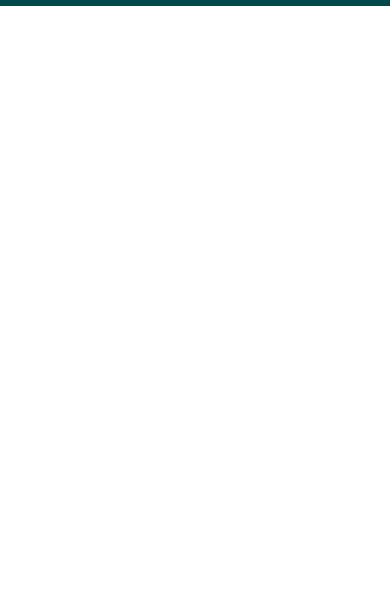
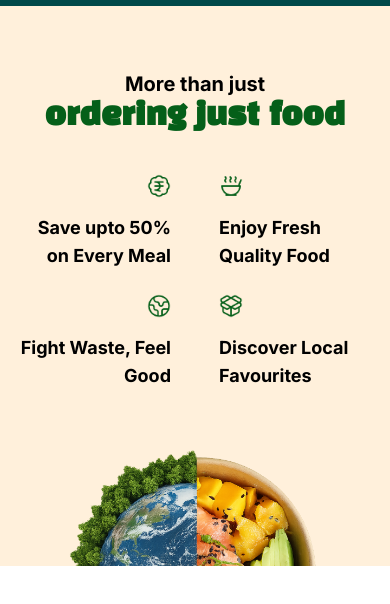
Before and after one commit to 28JayG/fozo-landing, a Next.js app: page / in a window 390 px wide. Shown: the part 1478-2082 px from the top of the page. Before the commit the page ends 2026 px from the top, so only its background shows below. Built offline with nearby package versions, Linux system fonts and the light colour scheme.

Commit message:
more than ordering food responsive

```diff
--- a/src/components/download-app/download-app.component.tsx
+++ b/src/components/download-app/download-app.component.tsx
@@ -9,8 +9,8 @@ const DownloadApp = () => {
           <span className='text-brand-orange'>save money and the planet</span>
         </p>
         <div className='flex flex-col lg:flex-row gap-11'>
-          <DownloadAppCard appLink='' platform='iOS' qrImageLink='' />
-          <DownloadAppCard appLink='' platform='Android' qrImageLink='' />
+          <DownloadAppCard appLink='' platform='iOS' qrImageLink='https://i.ibb.co/4ydGXDK/Fozo-Form-QR.png' />
+          <DownloadAppCard appLink='' platform='Android' qrImageLink='https://i.ibb.co/4ydGXDK/Fozo-Form-QR.png' />
         </div>
       </div>
     </section>
--- a/src/components/more-than-food/more-than-food.component.tsx
+++ b/src/components/more-than-food/more-than-food.component.tsx
@@ -1,17 +1,17 @@
 const MoreThanFood = () => {
   return (
-    <section className='w-full bg-secondary pt-32 h-[848px] relative'>
-      <div className='absolute top-4 -right-16'>
+    <section className='w-full bg-secondary pt-16 lg:pt-32 h-[560px] lg:h-[848px] relative'>
+      <div className='hidden lg:block absolute top-4 -right-16'>
         <img alt='' className='w-full h-full' src='pattern.svg' />
       </div>
-      <div className='absolute bottom-8 -left-28'>
+      <div className='hidden lg:block absolute bottom-8 -left-28'>
         <img alt='' className='w-full h-full' src='pattern.svg' />
       </div>
 
       <div className='max-width-container pb-36'>
         <div className='flex flex-col items-center w-full'>
-          <p className='font-bold text-2xl'>More than just</p>
-          <p className='font-black-hans font-bold text-[44px] text-[#055F19]'>
+          <p className='font-bold text-xl lg:text-2xl text-center'>More than just</p>
+          <p className='font-black-hans font-bold text-center text-3xl lg:text-[44px] text-[#055F19]'>
             ordering just food
           </p>
         </div>
@@ -19,38 +19,38 @@ const MoreThanFood = () => {
 
       <img
         src='food-earth.png'
-        className='h-[480px] object-contain absolute -translate-x-1/2 left-1/2 bottom-0'
+        className='lg:h-[480px] object-contain absolute -translate-x-1/2 left-1/2 bottom-0'
         alt='save earth'
       />
 
-      <div className='grid grid-cols-2 gap-x-72 gap-y-24 mx-auto relative'>
+      <div className='grid grid-cols-2 mt-10 px-4 lg:px-0 lg:0 gap-x-12 gap-y-6 lg:gap-x-72 lg:gap-y-24 mx-auto relative'>
         <div className='flex flex-col gap-4 items-end'>
-          <img className='w-8 h-8' src='rupee-icon.png' alt='earth icon' />
-          <p className='text-2xl font-bold'>Save upto 50% on Every Meal</p>
+          <img className='w-6 h-6 lg:w-8 lg:h-8' src='rupee-icon.png' alt='earth icon' />
+          <p className='text-lg lg:text-2xl font-bold text-right'>Save upto 50% on Every Meal</p>
         </div>
         <div className='flex flex-col gap-4 items-start'>
           <img
-            className='w-8 h-8 shrink-0'
+            className='w-6 h-6 lg:w-8 lg:h-8 shrink-0'
             src='soup-icon.png'
             alt='earth icon'
           />
-          <p className='text-2xl font-bold'>Enjoy Fresh Quality Food</p>
+          <p className='text-lg lg:text-2xl font-bold'>Enjoy Fresh Quality Food</p>
         </div>
-        <div className='flex flex-col gap-4 items-end mr-96'>
+        <div className='flex flex-col gap-4 items-end xl:mr-96'>
           <img
-            className='w-8 h-8 shrink-0'
+            className='w-6 h-6 lg:w-8 lg:h-8 shrink-0'
             src='earth-icon.png'
             alt='earth icon'
           />
-          <p className='text-2xl font-bold'>Fight Waste, Feel Good</p>
+          <p className='text-lg lg:text-2xl font-bold text-right'>Fight Waste, Feel Good</p>
         </div>
         <div className='flex flex-col gap-4 items-start xl:ml-96'>
           <img
-            className='w-8 h-8 shrink-0'
+            className='w-6 h-6 lg:w-8 lg:h-8 shrink-0'
             src='open-box-icon.png'
             alt='earth icon'
           />
-          <p className='text-2xl font-bold'>Discover Local Favourites</p>
+          <p className='text-lg lg:text-2xl font-bold'>Discover Local Favourites</p>
         </div>
       </div>
     </section>
--- a/src/pages/index.tsx
+++ b/src/pages/index.tsx
@@ -27,7 +27,7 @@ export default function Home() {
           {/* <Header /> */}
           <Hero />
           <DownloadApp />
-          {/* <MoreThanFood /> */}
+          <MoreThanFood />
           {/* <HowToFozo /> */}
           {/* <FAQ /> */}
           {/* <ReadyToBecomeAHero /> */}
```
